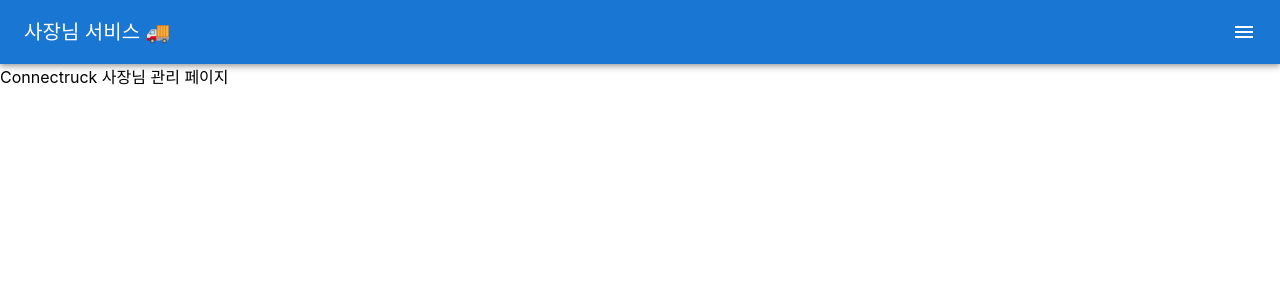
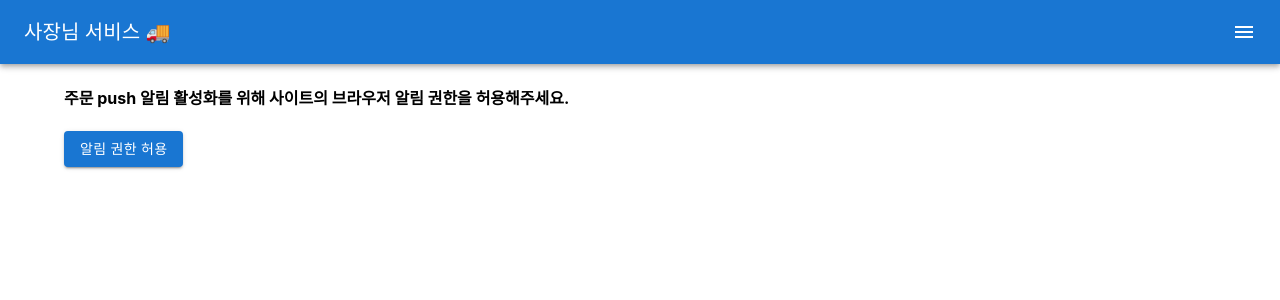
Before and after one commit to YJGwon/connectruck, a React (Create React App) app in the folder frontend/: page /owner in a window 1280 px wide. Shown: the top 300 px of the page. Built offline with nearby package versions, Linux system fonts and the light colour scheme; no server answers; sample sign-in values are in the browser's storage.

Commit message:
feat(ui-owner): 알림 권한 요청 button

```diff
--- a/frontend/src/App.jsx
+++ b/frontend/src/App.jsx
@@ -4,7 +4,7 @@ import {BrowserRouter, Routes, Route, Navigate} from 'react-router-dom';
 
 import Index from './page/index/Index';
 import ServiceMain from './page/service/main/ServiceMain';
-import OwnerMain from './page/owner/main/OwnerMain';
+import OwnerIndex from './page/owner/index/OwnerIndex';
 
 import './App.css';
 
@@ -14,7 +14,7 @@ export default function App() {
             <Routes>
                 <Route exact="exact" path="/" element={<Index />}/>
                 <Route path="/events/:eventId/*" element={<ServiceMain />}/>
-                <Route path="/owner/*" element={<OwnerMain />}/>
+                <Route path="/owner/*" element={<OwnerIndex />}/>
                 <Route path="/logout" element={<Logout />}/>
             </Routes>
         </BrowserRouter>
--- a/frontend/src/function/BrowserNotification.jsx
+++ b/frontend/src/function/BrowserNotification.jsx
@@ -1,20 +1,29 @@
+export const requestNotificationPermission = () => {
+    if (!("Notification" in window)) {
+        alert("주문 알림이 지원되지 않는 브라우저입니다.");
+        return;
+    }
+    if (Notification.permission === "granted") {
+        return;
+    }
+
+    Notification
+        .requestPermission()
+        .then((permission) => {
+            if (permission === "granted") {
+                alert("주문 알림이 활성화됩니다.");
+            } else {
+                alert("모든 알림이 차단되었습니다.");
+            }
+        });
+}
+
 export const sendNotification = (message) => {
     if (!("Notification" in window)) {
         return;
     }
 
-    if (Notification.permission !== "granted") {
-        Notification
-            .requestPermission()
-            .then((permission) => {
-                if (permission === "granted") {
-                    new Notification(message);
-                } else {
-                    alert("모든 알림이 차단되었습니다.");
-                    return;
-                }
-            });
-    } else {
+    if (Notification.permission === "granted") {
         new Notification(message);
     }
 };
--- /dev/null
+++ b/frontend/src/page/owner/index/OwnerIndex.css
@@ -0,0 +1,8 @@
+.owners-main {
+    display: flex;
+}
+
+.content {
+    flex-grow: 1;
+    display: flex;
+}
--- /dev/null
+++ b/frontend/src/page/owner/index/OwnerIndex.jsx
@@ -0,0 +1,122 @@
+import React, {useState, useEffect, useContext} from 'react';
+import {Routes, Route} from 'react-router-dom';
+import {EventSourcePolyfill} from 'event-source-polyfill';
+
+import {UserContext} from '../../../context/UserContext';
+import {sendNotification} from '../../../function/BrowserNotification';
+
+import TopBar from '../../../component/topbar/TopBar';
+import BadgedMenuIcon from '../../../component/topbar/button/BadgedMenuIcon';
+import SimpleSideBarButton from '../../../component/topbar/button/SimpleSideBarButton';
+import BadgedSideBarButton from '../../../component/topbar/button/BadgedSideBarButton';
+
+import AuthRouter from '../../../router/AuthRouter';
+import LoginForm from '../../../component/loginform/LoginForm';
+import SignupForm from '../../../component/signupform/SignupForm';
+import {OwnerMain} from '../main/OwnerMain';
+import {OwnerOrderAccept} from '../orders/OwnerOrderAccept';
+import {OwnerMenuList} from '../menus/OwnerMenuList';
+
+import './OwnerIndex.css';
+
+export default function OwnerIndex() {
+    const [newOrders, setNewOrders] = useState([]);
+
+    const {isLogin, accessToken} = useContext(UserContext);
+    const root = "/owner";
+
+    useEffect(() => {
+        const rawNewOrders = localStorage.getItem('newOrders');
+        if (rawNewOrders !== null) {
+            setNewOrders(JSON.parse(rawNewOrders));
+        }
+    }, []);
+
+    useEffect(() => {
+        localStorage.setItem('newOrders', JSON.stringify(newOrders));
+    }, [newOrders]);
+
+    useEffect(() => {
+        if (isLogin) {
+            fetchOrderSse();
+        }
+    }, [isLogin]);
+
+    const removeFromNewOrders = (orderId) => {
+        const updatedNewOrders = newOrders.filter(newOrderId => newOrderId !== orderId);
+        setNewOrders(updatedNewOrders);
+    }
+
+    const fetchOrderSse = () => {
+        const url = `${process.env.REACT_APP_API_URL}/api/notification/orders/my`;
+        const eventSource = new EventSourcePolyfill(url, {
+            headers: {
+                Authorization: `Bearer ${accessToken}`,
+            },
+            heartbeatTimeout: 5 * 60 * 1000,
+        });
+
+        eventSource.addEventListener("order created", (e) => {
+            const newOrderId = Number(e.data);
+            setNewOrders(prevNewOrders => [...prevNewOrders, newOrderId]);
+            sendNotification('새로운 주문 도착!');
+        });
+
+        eventSource.onerror = (e) => {
+            if (e.status === 401) {
+                alert('토큰이 만료되었습니다.');
+                window.location.href = '/logout';
+            }
+            if (e.error && !e.error.message.includes("No activity")) {
+                eventSource.close();
+            }
+        };
+    };
+
+    // topbar props
+    const title = '사장님 서비스 🚚';
+
+    const menuIcon = (
+        <BadgedMenuIcon badgeContent={newOrders.length}/>
+    );
+
+    const sideButtonsLoggedOut  = (
+        <React.Fragment>
+            <SimpleSideBarButton index={0} link={`${root}/signin`} name='로그인'/>
+            <SimpleSideBarButton index={1} link={`${root}/signup`} name='회원가입'/>
+        </React.Fragment>
+    );
+
+    const sideButtonsLoggedIn  = (
+        <React.Fragment>
+            <BadgedSideBarButton
+                index={0}
+                link={`${root}/accept`}
+                name='주문 접수'
+                badgeContent={newOrders.length}/>
+            <SimpleSideBarButton index={1} link={`${root}/menus`} name='메뉴 관리'/>
+            <SimpleSideBarButton index={2} link={`/logout`} name='로그아웃'/>
+        </React.Fragment>
+    );
+
+    return (
+        <>
+            <TopBar title={title} root={root} icon={menuIcon} buttons={isLogin ? sideButtonsLoggedIn : sideButtonsLoggedOut}/>
+            <div className='owners-main'>
+                <div className='content'>
+                    <Routes>
+                        <Route element={<AuthRouter shouldLogin={true} root={root} />}>
+                            <Route exact='exact' path='/' element={<OwnerMain/>}/>
+                            <Route path='/accept' element={<OwnerOrderAccept newOrders={newOrders} handleOnOrderClick={removeFromNewOrders}/>}/>
+                            <Route path='/menus' element={<OwnerMenuList/>}/>
+                        </Route>
+                        <Route element={<AuthRouter shouldLogin={false} root={root} />}>
+                            <Route path='/signin' element={<LoginForm root={root}/>}/>
+                            <Route path='/signup' element={<SignupForm root={root} role='OWNER' />}/>
+                        </Route>
+                    </Routes>
+                </div>
+            </div>
+        </>
+    );
+}
--- a/frontend/src/page/owner/main/OwnerMain.jsx
+++ b/frontend/src/page/owner/main/OwnerMain.jsx
@@ -1,121 +1,16 @@
-import React, {useState, useEffect, useContext} from 'react';
-import {Routes, Route, Navigate} from 'react-router-dom';
-import {EventSourcePolyfill} from 'event-source-polyfill';
+import React from 'react';
+import {Container, Button} from '@mui/material';
 
-import {UserContext} from '../../../context/UserContext';
-import {sendNotification} from '../../../function/BrowserNotification';
-
-import TopBar from '../../../component/topbar/TopBar';
-import BadgedMenuIcon from '../../../component/topbar/button/BadgedMenuIcon';
-import SimpleSideBarButton from '../../../component/topbar/button/SimpleSideBarButton';
-import BadgedSideBarButton from '../../../component/topbar/button/BadgedSideBarButton';
-
-import AuthRouter from '../../../router/AuthRouter';
-import LoginForm from '../../../component/loginform/LoginForm';
-import SignupForm from '../../../component/signupform/SignupForm';
-import {OwnerOrderAccept} from '../orders/OwnerOrderAccept';
-import {OwnerMenuList} from '../menus/OwnerMenuList';
+import {requestNotificationPermission} from '../../../function/BrowserNotification';
 
 import './OwnerMain.css';
 
-export default function OwnerMain() {
-    const [newOrders, setNewOrders] = useState([]);
-
-    const {isLogin, accessToken} = useContext(UserContext);
-    const root = "/owner";
-
-    useEffect(() => {
-        const rawNewOrders = localStorage.getItem('newOrders');
-        if (rawNewOrders !== null) {
-            setNewOrders(JSON.parse(rawNewOrders));
-        }
-    }, []);
-
-    useEffect(() => {
-        localStorage.setItem('newOrders', JSON.stringify(newOrders));
-    }, [newOrders]);
-
-    useEffect(() => {
-        if (isLogin) {
-            fetchOrderSse();
-        }
-    }, [isLogin]);
-
-    const removeFromNewOrders = (orderId) => {
-        const updatedNewOrders = newOrders.filter(newOrderId => newOrderId !== orderId);
-        setNewOrders(updatedNewOrders);
-    }
-
-    const fetchOrderSse = () => {
-        const url = `${process.env.REACT_APP_API_URL}/api/notification/orders/my`;
-        const eventSource = new EventSourcePolyfill(url, {
-            headers: {
-                Authorization: `Bearer ${accessToken}`,
-            },
-            heartbeatTimeout: 5 * 60 * 1000,
-        });
-
-        eventSource.addEventListener("order created", (e) => {
-            const newOrderId = Number(e.data);
-            setNewOrders(prevNewOrders => [...prevNewOrders, newOrderId]);
-            sendNotification('새로운 주문 도착!');
-        });
-
-        eventSource.onerror = (e) => {
-            if (e.status === 401) {
-                alert('토큰이 만료되었습니다.');
-                window.location.href = '/logout';
-            }
-            if (e.error && !e.error.message.includes("No activity")) {
-                eventSource.close();
-            }
-        };
-    };
-
-    // topbar props
-    const title = '사장님 서비스 🚚';
-
-    const menuIcon = (
-        <BadgedMenuIcon badgeContent={newOrders.length}/>
-    );
-
-    const sideButtonsLoggedOut  = (
-        <React.Fragment>
-            <SimpleSideBarButton index={0} link={`${root}/signin`} name='로그인'/>
-            <SimpleSideBarButton index={1} link={`${root}/signup`} name='회원가입'/>
-        </React.Fragment>
-    );
-
-    const sideButtonsLoggedIn  = (
-        <React.Fragment>
-            <BadgedSideBarButton
-                index={0}
-                link={`${root}/accept`}
-                name='주문 접수'
-                badgeContent={newOrders.length}/>
-            <SimpleSideBarButton index={1} link={`${root}/menus`} name='메뉴 관리'/>
-            <SimpleSideBarButton index={2} link={`/logout`} name='로그아웃'/>
-        </React.Fragment>
-    );
+export const OwnerMain = () => {
 
     return (
-        <>
-            <TopBar title={title} root={root} icon={menuIcon} buttons={isLogin ? sideButtonsLoggedIn : sideButtonsLoggedOut}/>
-            <div className='owners-main'>
-                <div className='content'>
-                    <Routes>
-                        <Route element={<AuthRouter shouldLogin={true} root={root} />}>
-                            <Route exact='exact' path='/' element={'Connectruck 사장님 관리 페이지'}/>
-                            <Route path='/accept' element={<OwnerOrderAccept newOrders={newOrders} handleOnOrderClick={removeFromNewOrders}/>}/>
-                            <Route path='/menus' element={<OwnerMenuList/>}/>
-                        </Route>
-                        <Route element={<AuthRouter shouldLogin={false} root={root} />}>
-                            <Route path='/signin' element={<LoginForm root={root}/>}/>
-                            <Route path='/signup' element={<SignupForm root={root} role='OWNER' />}/>
-                        </Route>
-                    </Routes>
-                </div>
-            </div>
-        </>
+        <Container>
+            <h4>주문 push 알림 활성화를 위해 사이트의 브라우저 알림 권한을 허용해주세요.</h4>
+            <Button variant="contained" onClick={() => requestNotificationPermission()}>알림 권한 허용</Button>
+        </Container>
     );
 }
```
